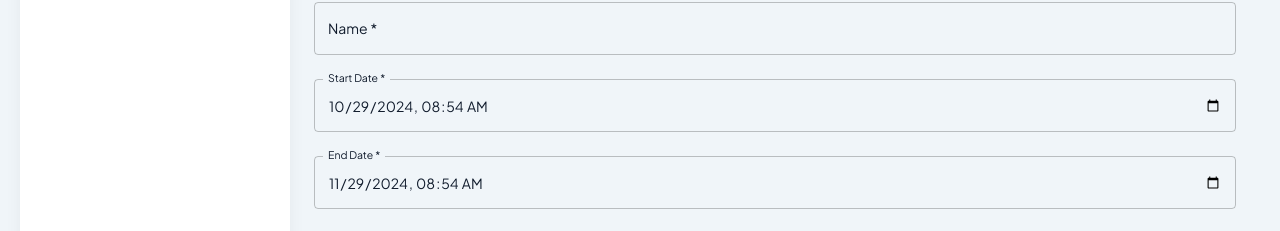
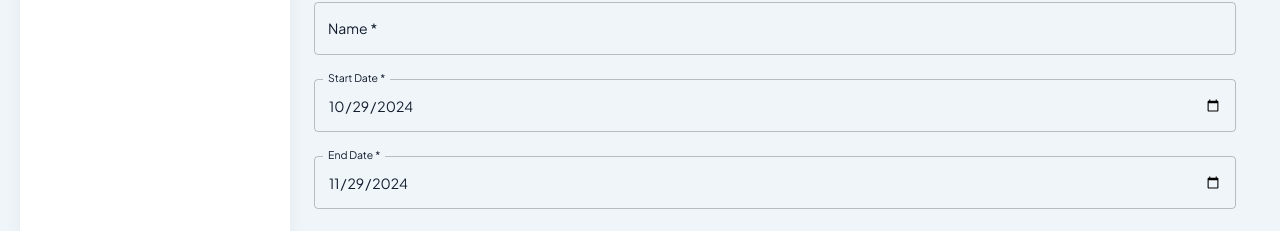
Before and after one commit to lasttry/coaching_v2, a Next.js app: page /utilities/cycles/mesocycles/manage/new in a window 1280 px wide. Shown: the part 325-556 px from the top of the page. Built offline with nearby package versions, Linux system fonts and the light colour scheme; no server answers; the database is empty.

Commit message:
fixing mesocycle

```diff
--- a/src/app/(DashboardLayout)/utilities/cycles/mesocycles/manage/[id]/page.tsx
+++ b/src/app/(DashboardLayout)/utilities/cycles/mesocycles/manage/[id]/page.tsx
@@ -1,7 +1,7 @@
 'use client';
 
 import { useState, useEffect, use } from 'react';
-import { useRouter, useParams } from 'next/navigation';
+import { useRouter } from 'next/navigation';
 import {
   Button,
   TextField,
@@ -17,12 +17,13 @@ import {
 import PageContainer from '@/app/(DashboardLayout)/components/container/PageContainer';
 import dayjs from 'dayjs';
 import { MesocycleInterface, MacrocycleInterface } from '@/types/cycles/types';
+
 type Params = Promise<{ id: string }>;
 
 const MesocycleForm = (props: { params: Params }) => {
   const router = useRouter();
   const params = use(props.params);
-  const id = params?.id; // Use segmentData to retrieve the ID
+  const id = params?.id; // Retrieve the ID from segmentData
   const isEditing = id !== 'new';
 
   const [loading, setLoading] = useState(false);
@@ -34,6 +35,7 @@ const MesocycleForm = (props: { params: Params }) => {
     startDate: new Date(dayjs().toISOString()),
     endDate: new Date(dayjs().add(1, 'month').toISOString()),
     notes: '',
+    macrocycleId: undefined,
   });
   const [error, setError] = useState<string | null>(null);
   const [success, setSuccess] = useState<string | null>(null);
@@ -98,6 +100,8 @@ const MesocycleForm = (props: { params: Params }) => {
 
   if (loading) return <CircularProgress />;
 
+  const selectedMacrocycle = macrocycles.find((macro) => macro.id === form.macrocycleId);
+
   return (
     <PageContainer title={isEditing ? 'Edit Mesocycle' : 'Create Mesocycle'}>
       <h1>{isEditing ? 'Edit Mesocycle' : 'Create Mesocycle'}</h1>
@@ -121,7 +125,7 @@ const MesocycleForm = (props: { params: Params }) => {
             name="macrocycleId"
             value={form.macrocycleId ? String(form.macrocycleId) : ''}
             onChange={(e: SelectChangeEvent<string>) => {
-              const value = parseInt(e.target.value, 10); // Convert string value to number
+              const value = parseInt(e.target.value, 10);
               setForm((prev) => ({ ...prev, macrocycleId: value }));
             }}
             fullWidth
@@ -137,7 +141,6 @@ const MesocycleForm = (props: { params: Params }) => {
               </MenuItem>
             ))}
           </Select>
-
 
           {/* Mesocycle Number */}
           <TextField
@@ -162,32 +165,26 @@ const MesocycleForm = (props: { params: Params }) => {
           {/* Start Date */}
           <TextField
             label="Start Date"
-            name="startDate"
-            type="datetime-local"
-            value={dayjs(form.startDate).format('YYYY-MM-DDTHH:mm')}
-            onChange={(e) =>
-              handleChange({
-                ...e,
-                target: { ...e.target, value: new Date(e.target.value).toISOString() },
-              })
-            }
-            fullWidth
+            type="date"
+            value={dayjs(form.startDate).format('YYYY-MM-DD')}
+            onChange={(e) => setForm((prev) => ({ ...prev, startDate: new Date(dayjs(e.target.value).toISOString()) }))}
+            inputProps={{
+              min: selectedMacrocycle ? dayjs(selectedMacrocycle.startDate).format('YYYY-MM-DD') : undefined,
+              max: selectedMacrocycle ? dayjs(selectedMacrocycle.endDate).format('YYYY-MM-DD') : undefined,
+            }}
             required
           />
 
           {/* End Date */}
           <TextField
             label="End Date"
-            name="endDate"
-            type="datetime-local"
-            value={dayjs(form.endDate).format('YYYY-MM-DDTHH:mm')}
-            onChange={(e) =>
-              handleChange({
-                ...e,
-                target: { ...e.target, value: new Date(e.target.value).toISOString() },
-              })
-            }
-            fullWidth
+            type="date"
+            value={dayjs(form.endDate).format('YYYY-MM-DD')}
+            onChange={(e) => setForm((prev) => ({ ...prev, endDate: new Date(dayjs(e.target.value).toISOString()) }))}
+            inputProps={{
+              min: form.startDate ? dayjs(form.startDate).format('YYYY-MM-DD') : undefined,
+              max: selectedMacrocycle ? dayjs(selectedMacrocycle.endDate).format('YYYY-MM-DD') : undefined,
+            }}
             required
           />
 
--- a/src/app/api/cycles/microcycles/route.ts
+++ b/src/app/api/cycles/microcycles/route.ts
@@ -28,14 +28,17 @@ export async function POST(request: Request) {
   const body = await request.json();
 
   try {
-    const newMicrocycle = await prisma.microcycle.create({
+    console.log(`Request Body:`, body);
+    const payload = {
       data: {
         number: body.number,
         name: body.name,
         startDate: body.startDate,
         endDate: body.endDate,
         notes: body.notes,
-        mesocycleId: body.mesocycleId,
+        mesocycle: {
+          connect: { id: body.mesocycle.id }, // Provide the ID of the related mesocycle
+        },
         sessionGoals: {
           create: body.sessionGoals.map((goal: { duration: string; note: string; coach: string }) => ({
             duration: goal.duration,
@@ -47,7 +50,9 @@ export async function POST(request: Request) {
       include: {
         sessionGoals: true,
       },
-    });
+    }
+    console.log([payload])
+    const newMicrocycle = await prisma.microcycle.create(payload);
 
     return NextResponse.json(newMicrocycle);
   } catch (error) {
```
